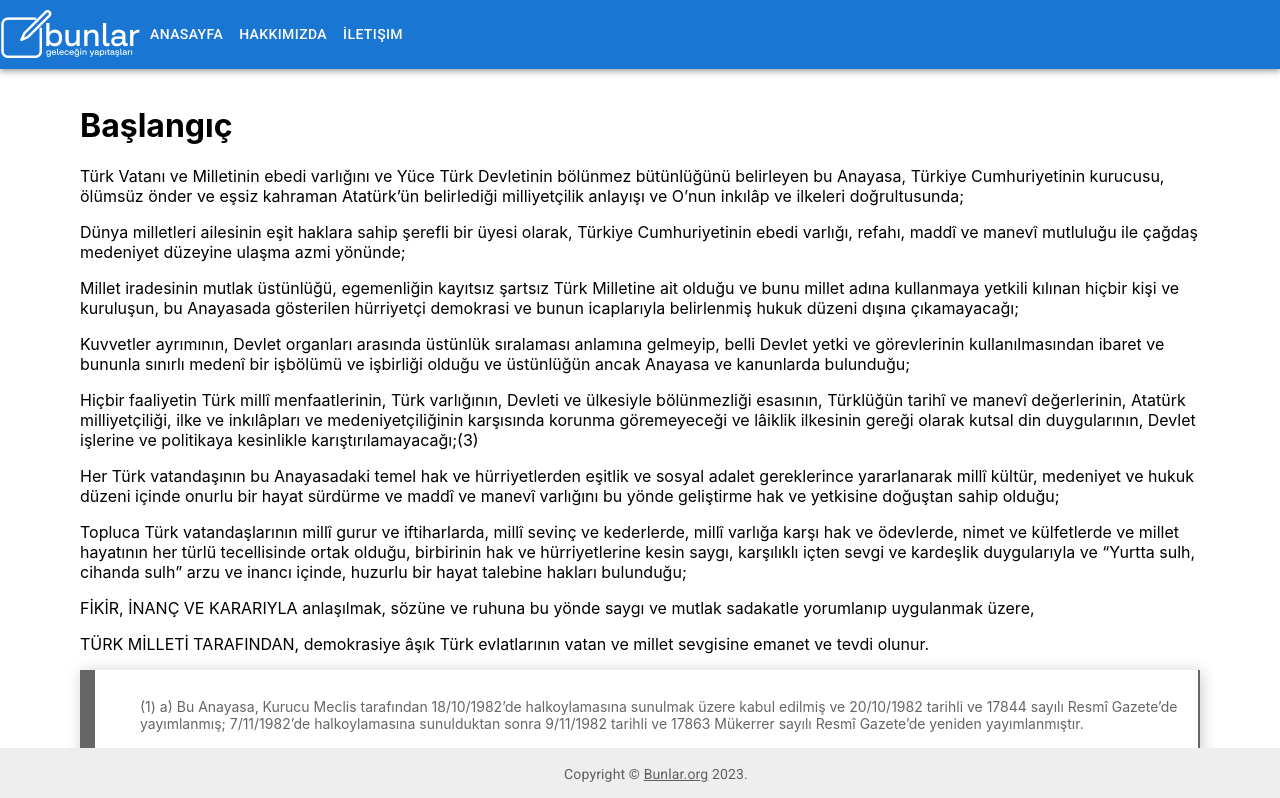
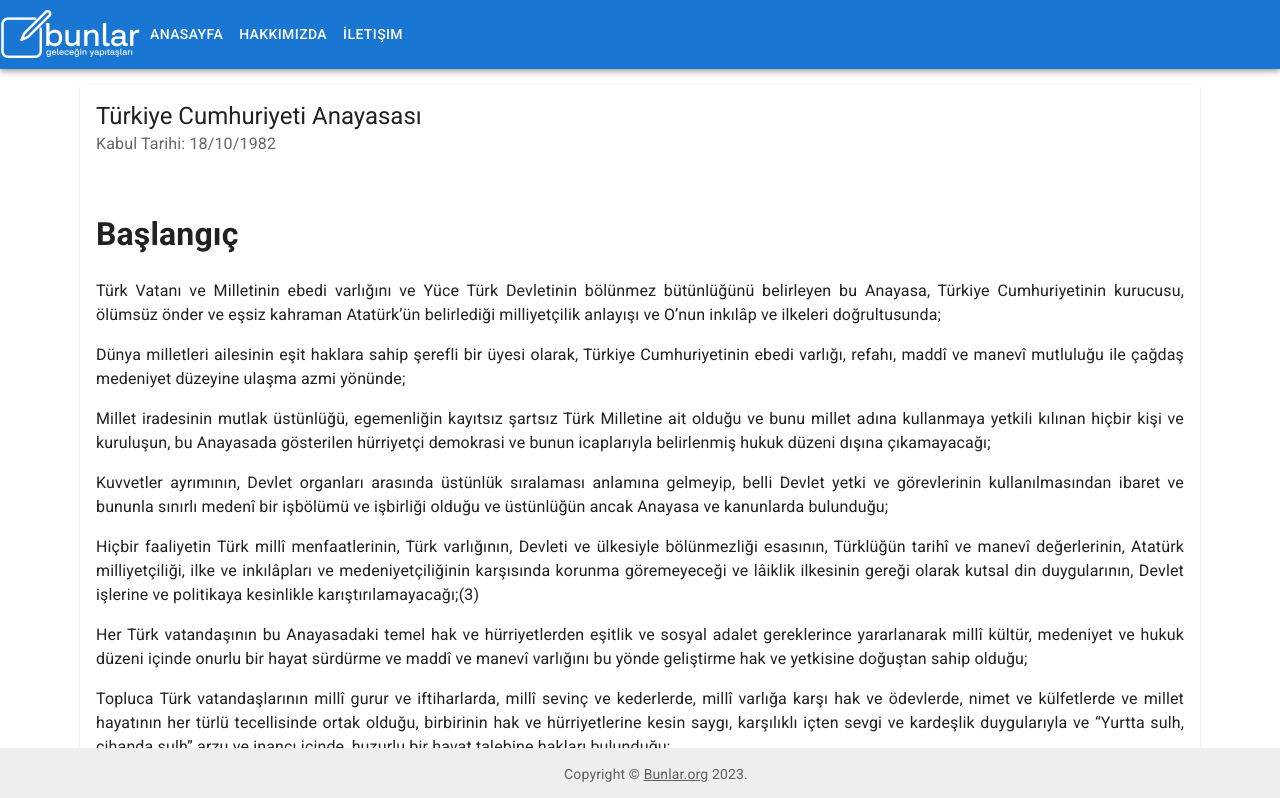
Before and after one commit to ilkeozi/bunlar-frontend, a React (Create React App) app: page / in a window 1280 px wide. Shown: the top 798 px of the page. Built offline with nearby package versions, Linux system fonts and the light colour scheme.

Commit message:
added card mainpage

```diff
--- a/src/assets/index.css
+++ b/src/assets/index.css
@@ -20,7 +20,7 @@ code {
   left: 0;
   width: 100%;
 }
-
+/*https://codepen.io/iPawan/pen/emrPKP*/
 blockquote {
   display: block;
   background: #fff;
--- a/src/pages/mainPage.tsx
+++ b/src/pages/mainPage.tsx
@@ -2,13 +2,27 @@ import Container from "@mui/material/Container";
 import Grid from "@mui/material/Grid";
 import ReactMarkdown from "react-markdown";
 import data from "./data.json";
+import Card from "@mui/material/Card";
+import CardHeader from "@mui/material/CardHeader";
+import Typography from "@mui/material/Typography";
+import CardContent from "@mui/material/CardContent";
 
 export default function MainPage() {
   return (
     <Container>
       <Grid container spacing={2} padding={2}>
         <Grid item xs={12}>
-          <ReactMarkdown children={data.data}></ReactMarkdown>
+          <Card>
+            <CardHeader
+              title="Türkiye Cumhuriyeti Anayasası"
+              subheader="Kabul Tarihi: 18/10/1982"
+            />
+            <CardContent>
+              <Typography align="justify">
+                <ReactMarkdown children={data.data} />
+              </Typography>
+            </CardContent>
+          </Card>
         </Grid>
       </Grid>
     </Container>
--- a/src/themes/defaultTheme.tsx
+++ b/src/themes/defaultTheme.tsx
@@ -1,4 +1,4 @@
 import { createTheme, responsiveFontSizes } from "@mui/material/styles";
 
-const theme = createTheme({});
+const theme = createTheme();
 export default responsiveFontSizes(theme);
```
